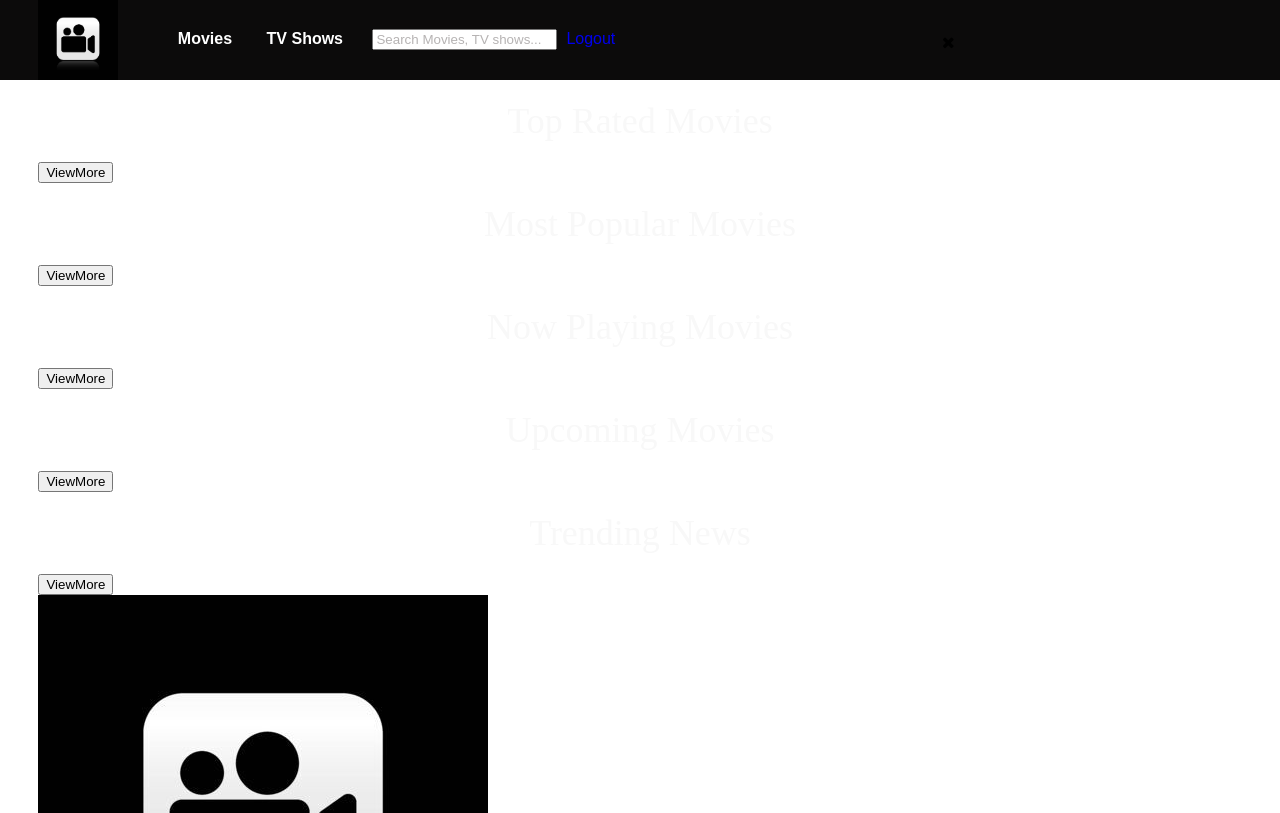
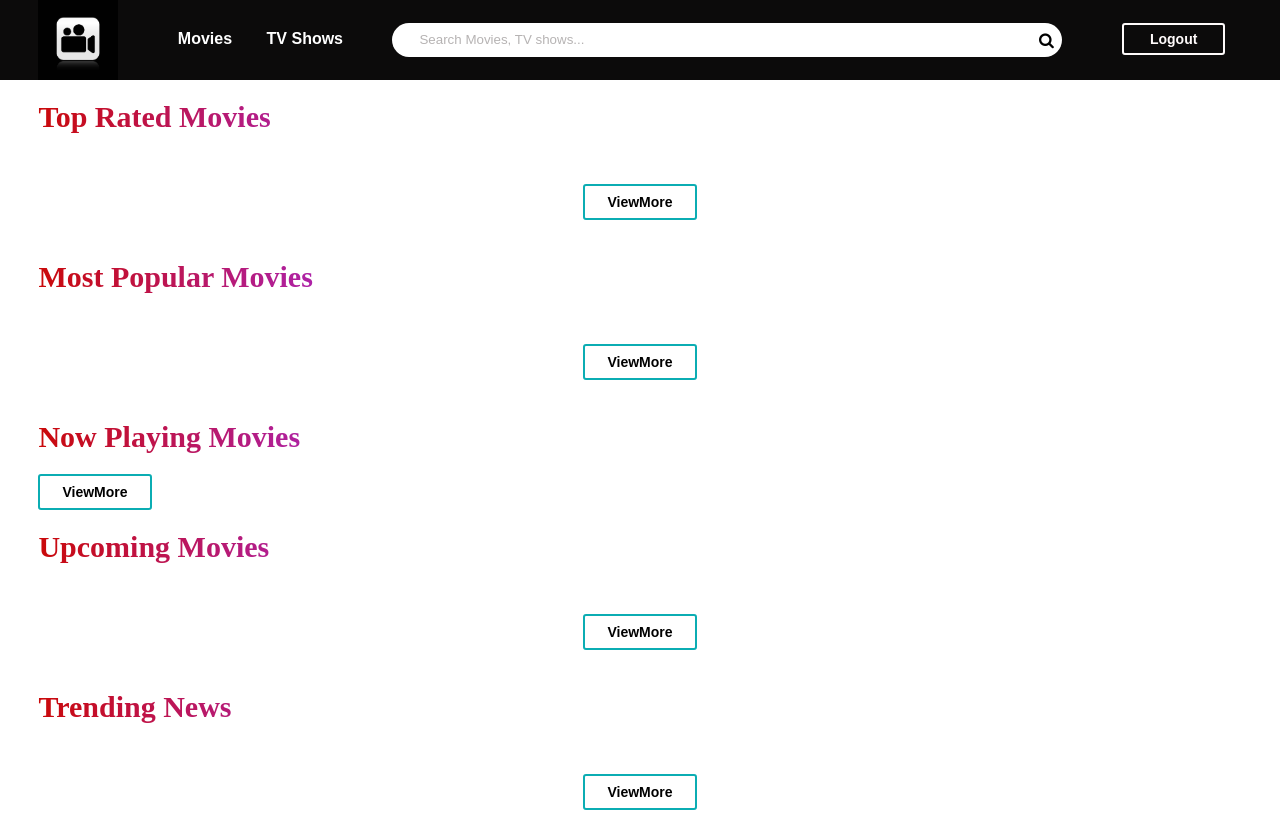
Before and after one commit to pvaishnaviprdxn/movies, a plain HTML site: page movies.html in a window 1280 px wide. Shown: the top 813 px of the page. Drawn offline with Linux system fonts and the light colour scheme; files whose address does not match are found by name.

Commit message:
section style done on movies page

```diff
--- a/assets/css/style.css
+++ b/assets/css/style.css
@@ -126,7 +126,7 @@ h1 a img {
 nav {
     display: inline-block;
     color: white;
-    padding: 0 50px
+    padding-left: 50px;
 }
 .fa.fa-bars {display: none;}
 .menu { display: inline; }
@@ -143,29 +143,70 @@ nav {
 .menu li a:hover{
     color: rgb(186, 238, 82);
 }
+
 .search-bar {
+    width: 670px;
     display: inline-block;
+    background-color: white;
+    border-radius: 18px;
+    display: inline-block;
+    margin: 0 20px;
 }
-.logout {
-    display: inline-block;
-}
-input[type="search"]{
 
-}
 .search {
     text-indent: -9999px;
     position: relative;
     display: inline-block;
 }
+
 .search::before {
-    content: '\f00d';
-    text-indent: 380px;
+    content: '\f002';
+    text-indent: 0;
     position: absolute;
-    top: 4px;
+    padding: 2px 5px;
+    top: 0;
     left: 40%;
     font-family: "Fontawesome";
     color: black;
 }
+
+.search-input {
+    width: 620px;
+    height: 32px;
+    padding-left: 15px;
+    border: 0;
+    border-top-left-radius: 18px;
+    border-bottom-left-radius: 18px;
+    background-color: transparent;
+}
+
+.search-input::placeholder { padding: 0 12px; }
+.search-input:focus { outline: transparent; }
+
+.logout {
+    display: inline-block;
+    margin-left: 35px;
+}
+
+.logout a {
+    padding: 6px 26px;
+    color: rgb(255, 251, 251);
+    border: 2px solid;
+    border-color: rgb(255, 251, 251);
+    border-radius: 3px;
+    font-weight: bold;
+    font-size: 14px;
+}
+.logout a:hover {
+    background-color: rgb(248, 248, 248);
+    color: rgb(46, 45, 45);
+    transition: .6s ease-in-out;
+    -webkit-transition: .6s ease-in-out;
+    -ms-transition: .6s ease-in-out;
+    -moz-transition: .6 ease-in-out;
+    -o-transition: .6s ease-in-out;
+}
+
 /*movies page styling end*/
 /*=================================
   Header styling ends here
@@ -312,7 +353,56 @@ h2 {
 /*login page-form section stop */
 
 /*movies page styling start*/
+.section1 {}
 
+.section1 h2,
+.section2 h2,
+.section3 h2,
+.section4 h2,
+.section5 h2 {
+    text-align: left;
+    background:  linear-gradient(to right,rgb(202, 9, 9) ,rgb(161, 45, 239) ,rgb(12, 133, 170) ,rgb(184, 3, 216));
+    background-clip: text;
+    -webkit-background-clip: text;
+    -ms-background-clip: text;
+    -moz-background-clip: text;
+    -o-background-clip: text;
+    -webkit-text-fill-color: transparent;
+    -ms-text-fill-color: transparent;
+    -moz-text-fill-color: transparent;
+    -o-text-fill-color: transparent;
+    font-size: 30px;
+    font-weight: bold;
+}
+.top-r { width: 100%; }
+
+.top-r li {
+    width: 25%;
+    display: inline-block;
+    vertical-align: middle;
+}
+
+.view-more {
+    text-align: center;
+    margin-top: 50px;
+    margin-bottom: 40px;
+}
+
+.view {
+    padding: 8px 22px;
+    border: 2px solid;
+    border-radius: 3px;
+    border-color: #0badb3;
+    color: black;
+    font-size: 14px;
+    font-weight: bold;
+    background: transparent;
+}
+.section2 {
+
+}
+.section3 {}
+.section4 {}
 
 /*movies page styling end*/
 /*=================================
```
